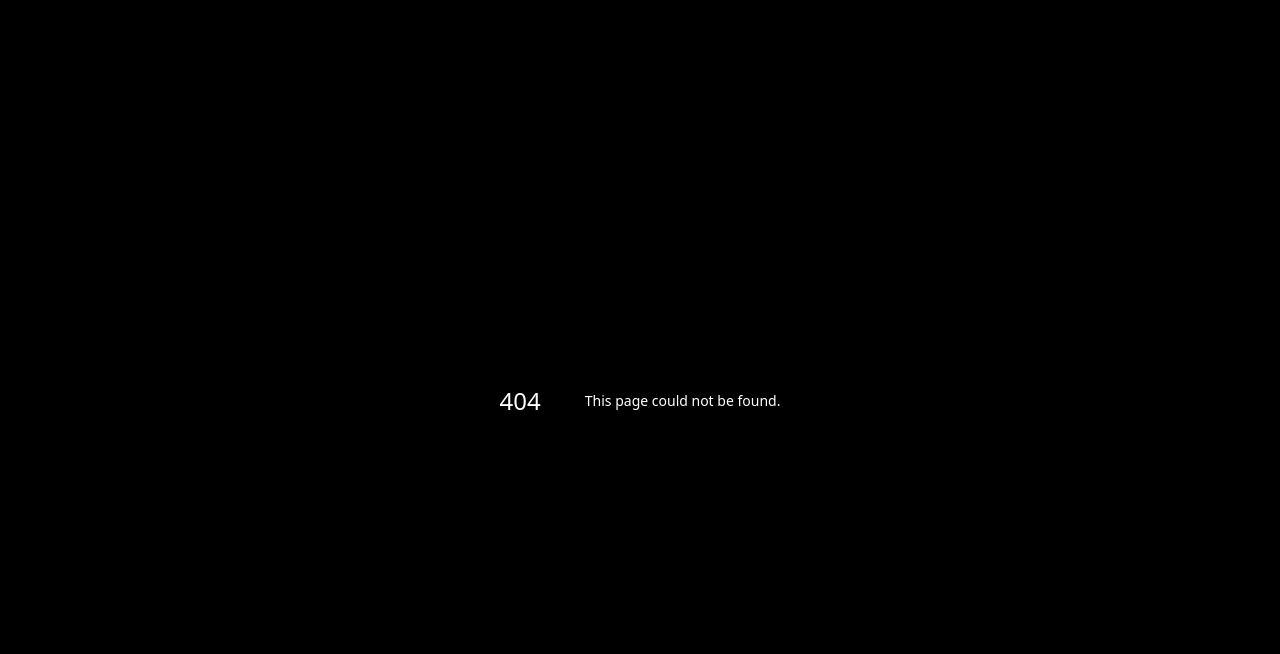
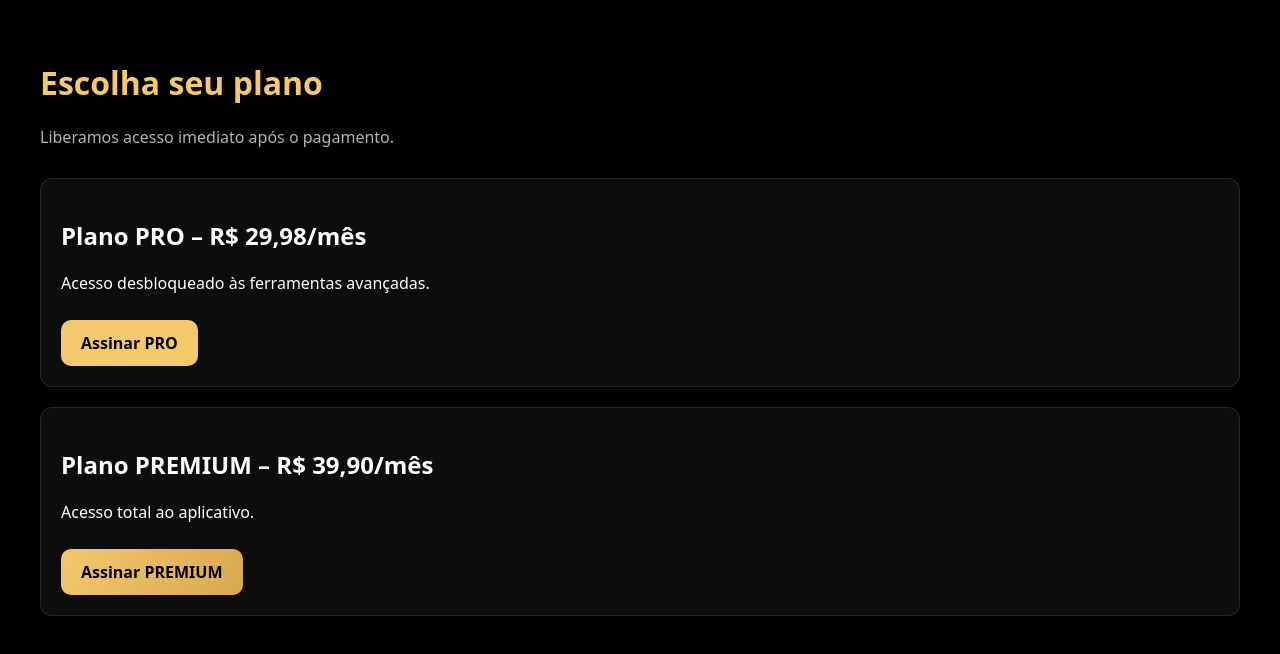
Before and after one commit to brunobrandao01/billionmind-ai, a Next.js app: page /plans in a window 1280 px wide. Before the commit this address had no page. Shown: the top 654 px of the page. Built offline with nearby package versions, Linux system fonts and the light colour scheme.

Commit message:
Create page.js

```diff
--- /dev/null
+++ b/src/app/plans/page.js
@@ -0,0 +1,75 @@
+export default function PlansPage() {
+  return (
+    <main
+      style={{
+        padding: "40px",
+        fontFamily: "system-ui, sans-serif",
+        background: "#000",
+        color: "white",
+        minHeight: "100vh",
+      }}
+    >
+      <h1 style={{ color: "#f4c86c" }}>Escolha seu plano</h1>
+      <p style={{ opacity: 0.7, marginBottom: "30px" }}>
+        Liberamos acesso imediato após o pagamento.
+      </p>
+
+      {/* PLANO PRO */}
+      <div
+        style={{
+          background: "rgba(255,255,255,0.05)",
+          padding: "20px",
+          borderRadius: "12px",
+          marginBottom: "20px",
+          border: "1px solid rgba(255,255,255,0.1)",
+        }}
+      >
+        <h2>Plano PRO – R$ 29,98/mês</h2>
+        <p>Acesso desbloqueado às ferramentas avançadas.</p>
+        <a
+          href="https://buy.stripe.com/14AcN5buodjRewI8cQcAo01"
+          style={{
+            display: "inline-block",
+            marginTop: "10px",
+            padding: "12px 20px",
+            borderRadius: "10px",
+            background: "#f4c86c",
+            color: "#000",
+            fontWeight: "bold",
+            textDecoration: "none",
+          }}
+        >
+          Assinar PRO
+        </a>
+      </div>
+
+      {/* PLANO PREMIUM */}
+      <div
+        style={{
+          background: "rgba(255,255,255,0.05)",
+          padding: "20px",
+          borderRadius: "12px",
+          border: "1px solid rgba(255,255,255,0.1)",
+        }}
+      >
+        <h2>Plano PREMIUM – R$ 39,90/mês</h2>
+        <p>Acesso total ao aplicativo.</p>
+        <a
+          href="https://buy.stripe.com/cNiaEX1TOfrZ2O08cQcAo02"
+          style={{
+            display: "inline-block",
+            marginTop: "10px",
+            padding: "12px 20px",
+            borderRadius: "10px",
+            background: "linear-gradient(120deg,#f4c86c,#d8a84f)",
+            color: "#000",
+            fontWeight: "bold",
+            textDecoration: "none",
+          }}
+        >
+          Assinar PREMIUM
+        </a>
+      </div>
+    </main>
+  );
+}
```
